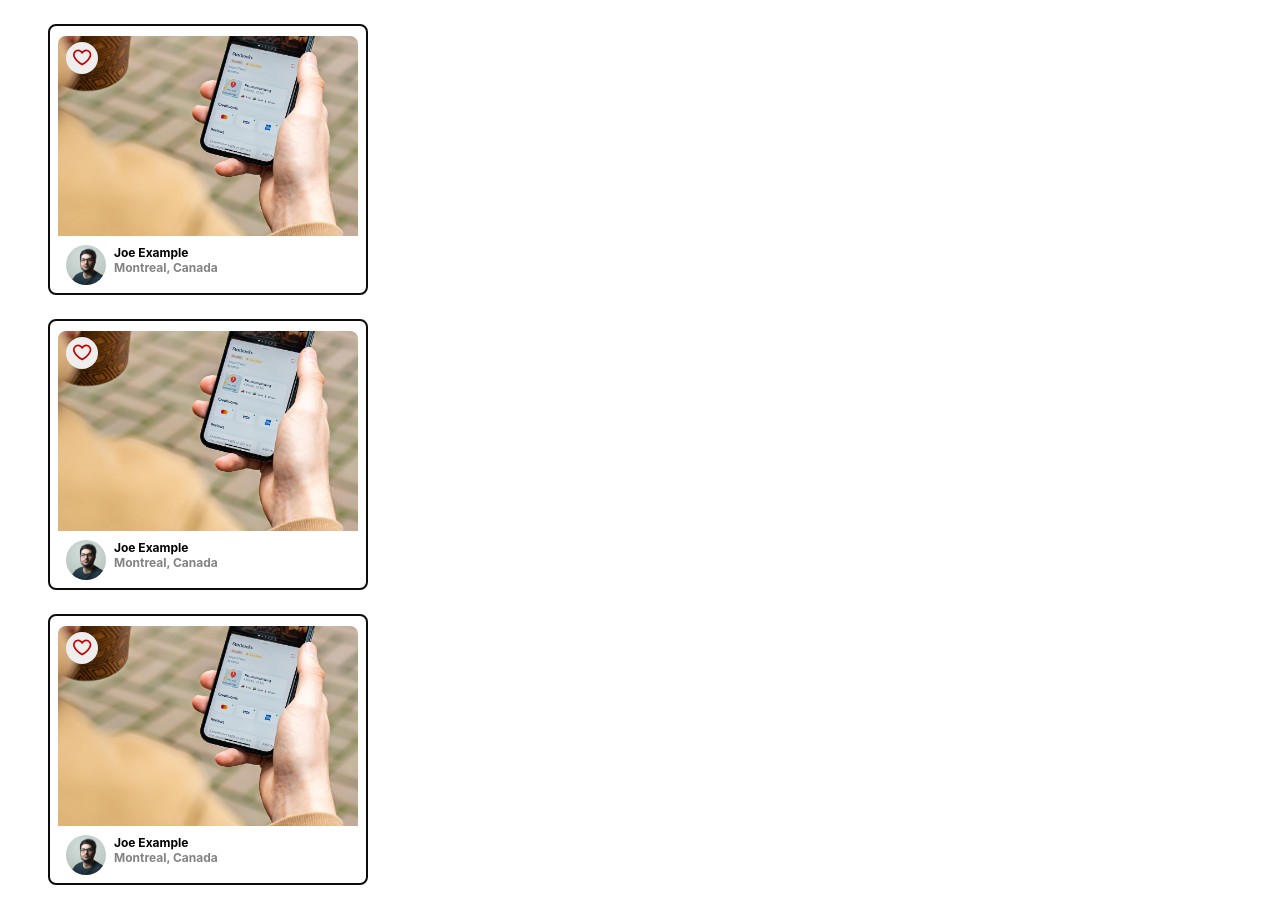
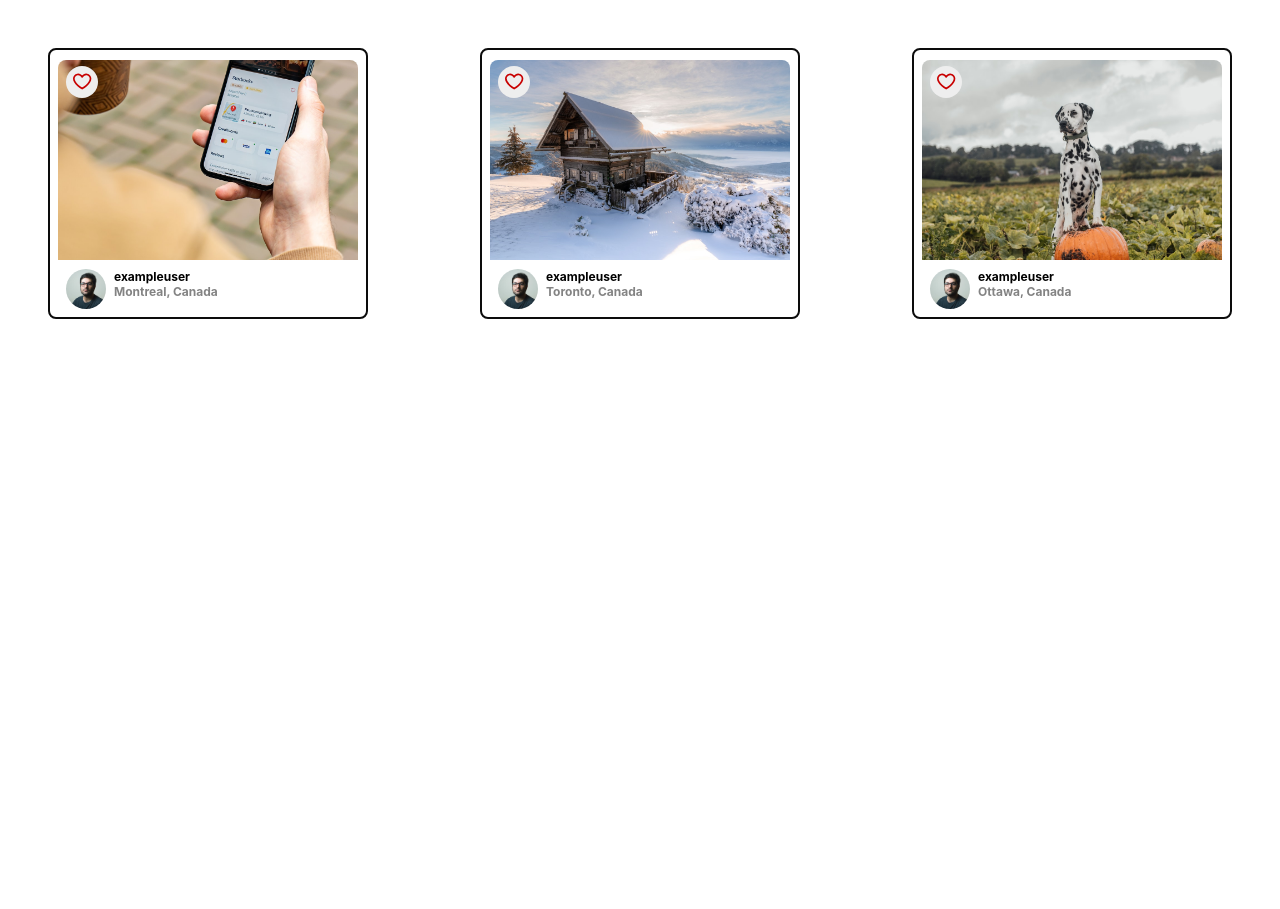
Before and after one commit to arpipatel-ap/Photolabs, a React (Create React App) app in the folder frontend/: page / in a window 1280 px wide. After the commit the page ends 800 px from the top, so only its background shows below. Built offline with nearby package versions, Linux system fonts and the light colour scheme; the HTML template or start-up script is replaced by a standard one.

Commit message:
build Photolist

```diff
--- a/frontend/src/App.jsx
+++ b/frontend/src/App.jsx
@@ -1,27 +1,14 @@
 import React from 'react';
-import PhotoListItem from './components/PhotoListItem';
+import PhotoList from 'components/PhotoList';
 import './App.scss';
 
 
-const sampleDataForPhotoListItem = {
-  id: "1",
-  location: {
-    city: "Montreal",
-    country: "Canada",
-  },
-  imageSource: `${process.env.PUBLIC_URL}/Image-1-Regular.jpeg`,
-  username: "Joe Example",
-  profile: `${process.env.PUBLIC_URL}/profile-1.jpg`,
-};
-const photos = new Array(3).fill(0).map(()=>({...sampleDataForPhotoListItem}))
 
 // Note: Rendering a single component to build components in isolation
 const App = () => {
   return (
     <div className="App">
-      {photos.map((photo, index) => (
-      <PhotoListItem  key={index} {...photo}/>
-      ))}
+     <PhotoList />
     </div>
   );
 };
--- a/frontend/src/components/PhotoList.jsx
+++ b/frontend/src/components/PhotoList.jsx
@@ -1,5 +1,5 @@
 import React from "react";
-
+import PhotoListItem from "./PhotoListItem";
 import "../styles/PhotoList.scss";
 
 const sampleDataForPhotoList = [
@@ -59,7 +59,9 @@
 const PhotoList = () => {
   return (
     <ul className="photo-list">
-      {/* Insert React */}
+      {sampleDataForPhotoList.map((photo) => (
+        <PhotoListItem key={photo.user.id} {...photo} />
+      ))}
     </ul>
   );
 };
--- a/frontend/src/components/PhotoListItem.jsx
+++ b/frontend/src/components/PhotoListItem.jsx
@@ -1,20 +1,22 @@
 import React from "react";
 import "../styles/PhotoListItem.scss";
 import "../styles/PhotoList.scss";
+import PhotoList from "./PhotoList";
 import PhotoFavButton from './PhotoFavButton';
 
 
-const PhotoListItem = ({ username, imageSource, id, location, profile }) => {
+const PhotoListItem = ({ location, urls, user  }) => {
+
 
   return (
     <div className="photo-list__item">
        <PhotoFavButton />
 
-      <img className="photo-list__image" src={imageSource} alt="Image" />
+      <img className="photo-list__image" src={urls.regular} alt="Image" />
       <div className="photo-list__user-info photo-list__user-details">
-        <img src={profile} className="photo-list__user-profile"></img>
+        <img src={user.profile} className="photo-list__user-profile"></img>
         <div>
-          {username}
+          {user.username}
           <br></br>
           <span className="photo-list__user-location">{location.city}, {location.country}</span>
         </div>
```
